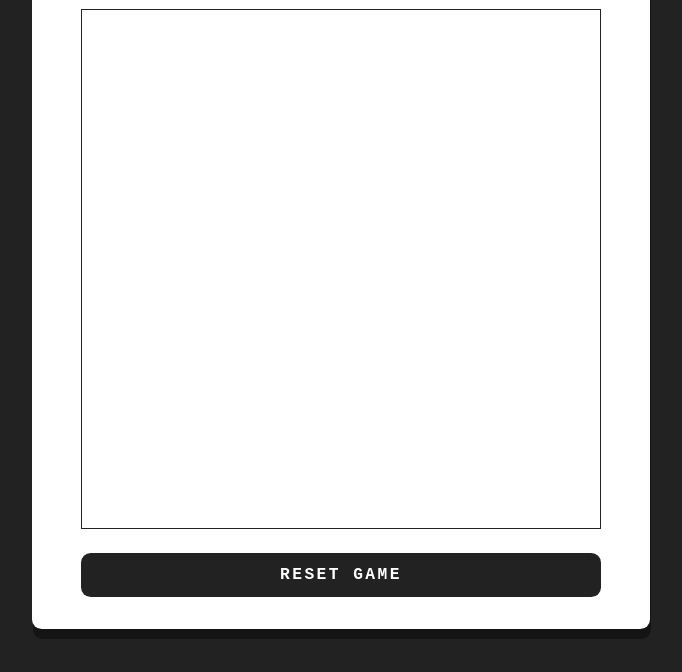
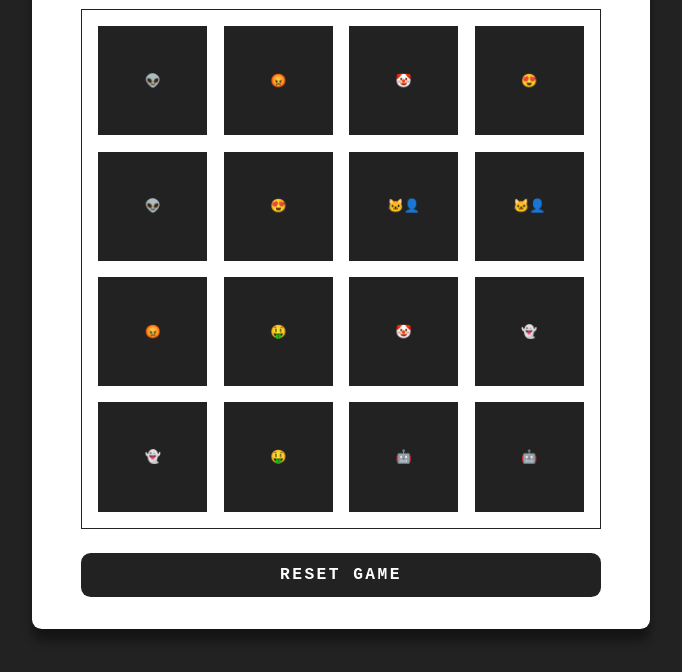
Before and after one commit to fabricioliquesley/Bootcamp-DIO, a plain HTML site: page jogos/jogo-memoria-emojis/index.html in a window 1280 px wide. Shown: the part 128-800 px from the top of the page, without its empty margins (299-981 px from the left). Drawn offline with Linux system fonts and the light colour scheme.

Commit message:
feat: added logic for shuffling cards and adding them to the card container

```diff
--- a/jogos/jogo-memoria-emojis/index.html
+++ b/jogos/jogo-memoria-emojis/index.html
@@ -22,6 +22,6 @@
         </button>
     </main>
 
-    <script src="src/scripts/engine.js" defer></script>
+    <script src="src/scripts/engine.js" type="module" defer></script>
 </body>
 </html>
--- /dev/null
+++ b/jogos/jogo-memoria-emojis/src/scripts/emotes.js
@@ -0,0 +1,3 @@
+export const emotes = [
+    "😍", "😍", "🤑", "🤑", "😡", "😡", "🤡", "🤡", "👽", "👽", "👻", "👻", "🤖", "🤖", "🐱‍👤", "🐱‍👤",
+];
--- a/jogos/jogo-memoria-emojis/src/scripts/engine.js
+++ b/jogos/jogo-memoria-emojis/src/scripts/engine.js
@@ -0,0 +1,16 @@
+import { emotes } from "../scripts/emotes.js"
+
+let cardsContainer = document.querySelector('.game')
+
+let openCards = [];
+
+let shuffleEmojis = emotes.sort(() => (Math.random() > 0.5) ? 2 : -1);
+
+shuffleEmojis.forEach((emote) => {
+    let card = document.createElement('div');
+
+    card.classList.add(['card'],['flex']);
+    card.innerHTML = emote;
+
+    cardsContainer.append(card);
+})
--- a/jogos/jogo-memoria-emojis/src/styles/style.css
+++ b/jogos/jogo-memoria-emojis/src/styles/style.css
@@ -23,22 +23,26 @@ body {
     background: white;
     border-radius: 1.2rem;
     padding: 4rem 6rem;
-    box-shadow:  1px 10px rgba(0, 0, 0, 0.4);
+    box-shadow: 0px 12px 10px rgba(0, 0, 0, 0.4);
 }
 
 h2 {
-    color: #000;
+    color: #222;
     font-size: 4rem;
     text-transform: uppercase;
     letter-spacing: 0.3rem;
 }
 
 .game {
-    display: flex;
-    flex-wrap: wrap;
-    gap: 1rem;
+    display: grid;
+    place-content: center;
+    grid-template-rows: repeat(4, 1fr);
+    grid-template-columns: repeat(4, 1fr);
+    gap: 2rem;
+
     width: 64rem;
     height: 64rem;
+    padding: 2rem;
     border: 1px solid #222;
 
     transform-style: preserve-3d;
@@ -47,11 +51,8 @@ h2 {
 
 .card {
     position: relative;
-    display: flex;
-    align-items: center;
-    justify-content: center;
-    width: 10rem;
-    height: 10rem;
+    background: #222;
+    cursor: pointer;
 }
 
 #resetButton {
```
